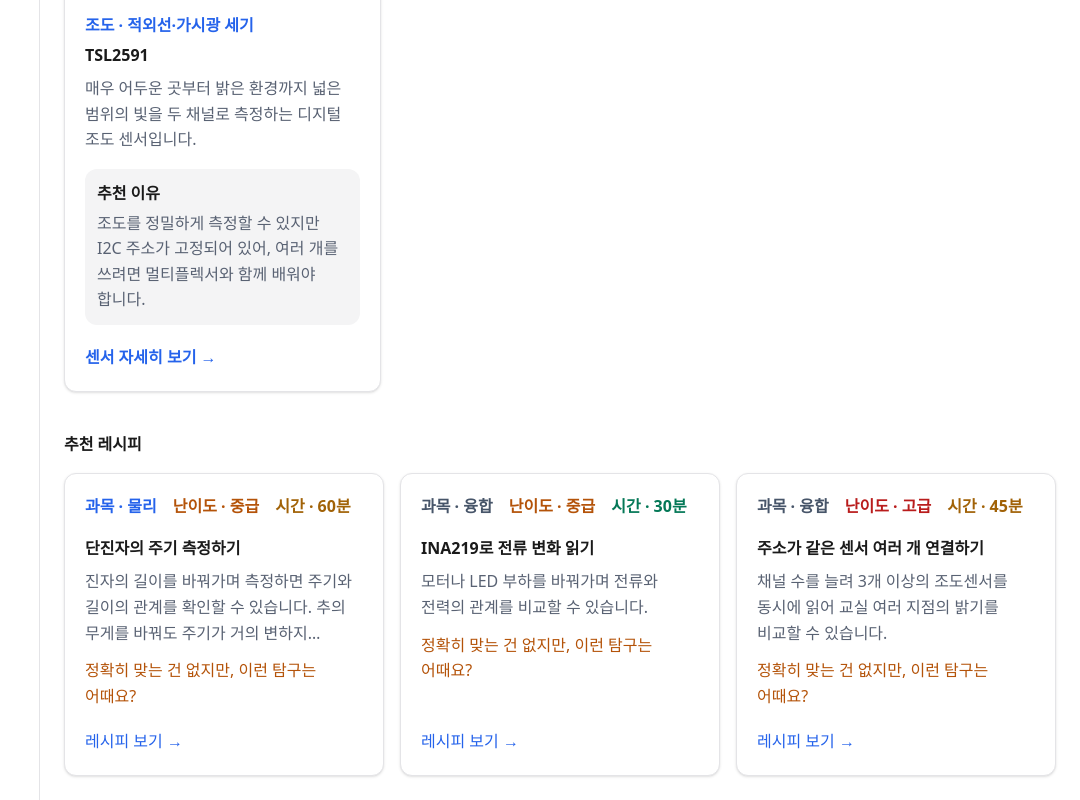
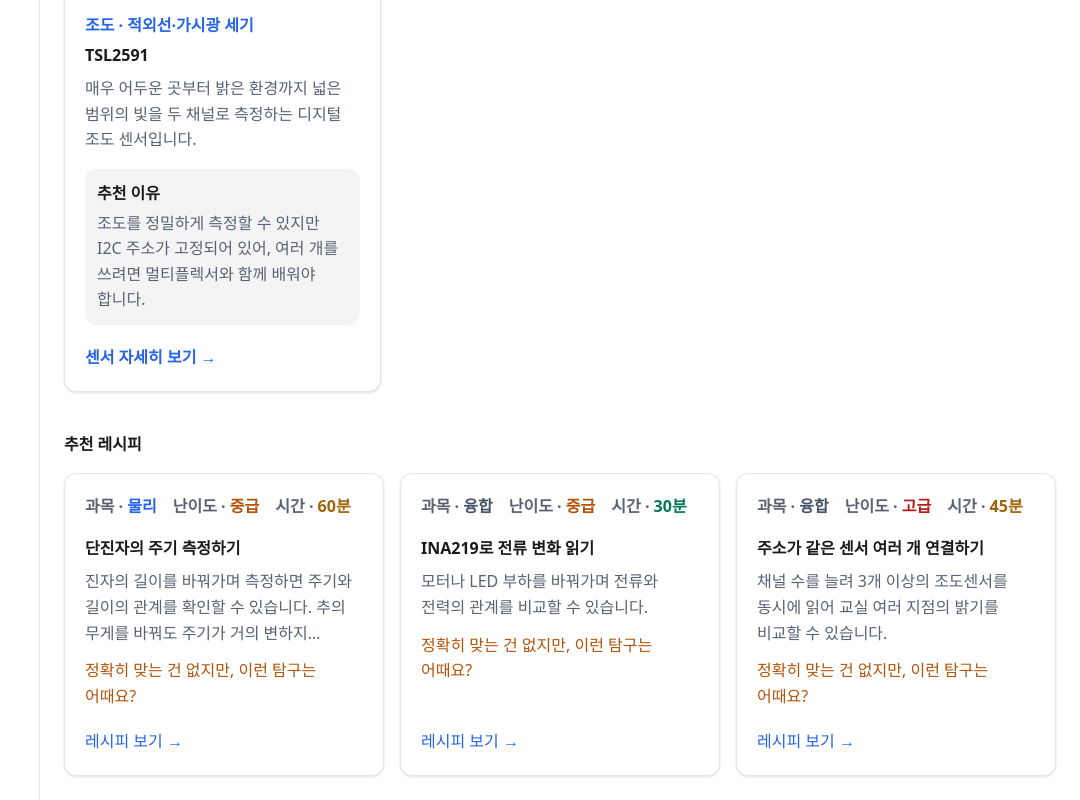
Before and after one commit to sehunYang/How_To_Use_Arduino, a React (Vite) app: page /search in a window 1280 px wide. Shown: the part 1103-1903 px from the top of the page, without its empty margins (200-1280 px from the left). Built offline with nearby package versions, Linux system fonts and the light colour scheme; no server answers.

Commit message:
fix: mute recipe metadata labels

```diff
--- a/src/components/RecipeCard.tsx
+++ b/src/components/RecipeCard.tsx
@@ -39,14 +39,17 @@ export function RecipeCard({
   return (
     <article className="flex h-full flex-col rounded-card border border-border bg-background p-5 shadow-sm">
       <div className="mb-4 flex flex-wrap gap-x-4 gap-y-1 text-caption font-semibold">
-        <span className={SUBJECT_COLOR[recipe.subject ?? '융합']}>
-          과목 · {recipe.subject ?? '융합'}
+        <span>
+          <span className="text-muted">과목 · </span>
+          <span className={SUBJECT_COLOR[recipe.subject ?? '융합']}>{recipe.subject ?? '융합'}</span>
         </span>
-        <span className={DIFFICULTY_COLOR[recipe.difficulty]}>
-          난이도 · {recipe.difficulty}
+        <span>
+          <span className="text-muted">난이도 · </span>
+          <span className={DIFFICULTY_COLOR[recipe.difficulty]}>{recipe.difficulty}</span>
         </span>
-        <span className={timeColor(recipe.minutes)} title="30분 이하 짧음 · 31~60분 보통 · 61분 이상 김">
-          시간 · {recipe.minutes}분
+        <span title="30분 이하 짧음 · 31~60분 보통 · 61분 이상 김">
+          <span className="text-muted">시간 · </span>
+          <span className={timeColor(recipe.minutes)}>{recipe.minutes}분</span>
         </span>
       </div>
       <h3 className="text-heading font-semibold">{recipe.title}</h3>
```
Also changed, not shown: 1 other file (tests, documents, lock files or other folders).
